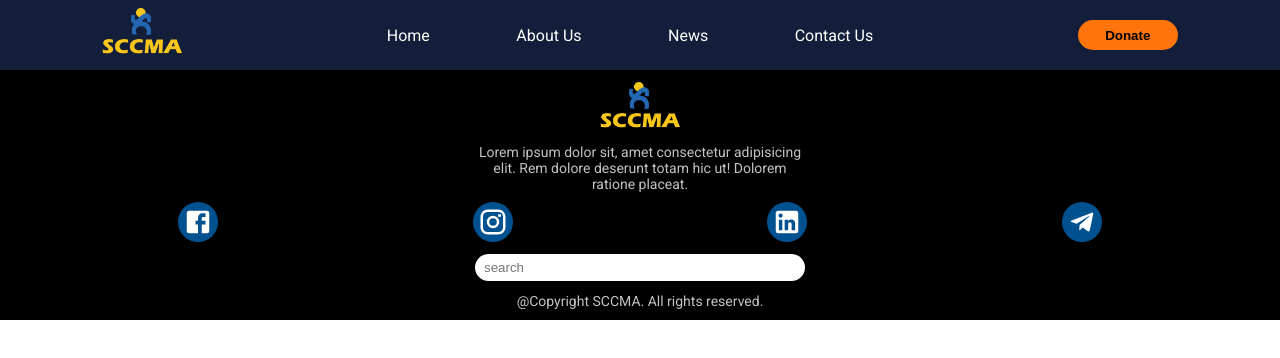
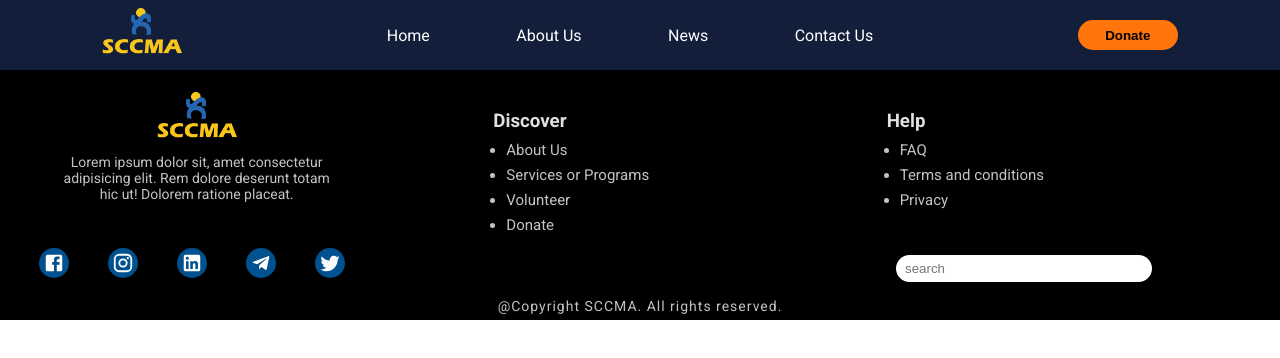
Before and after one commit to yonasman/SCCMA_Website, a React (Vite) app in the folder CLIENT/sccma/: page / in a window 1280 px wide. Shown: the top 358 px of the page. Built offline with nearby package versions, Linux system fonts and the light colour scheme.

Commit message:
Finish footer component

```diff
--- a/CLIENT/sccma/Markup/Components/Footer/Footer.jsx
+++ b/CLIENT/sccma/Markup/Components/Footer/Footer.jsx
@@ -1,7 +1,7 @@
 import styles from './Footer.module.css'
 import logo from '../../../src/assets/images/sccma-logo.png'
 import FacebookIcon from '@mui/icons-material/Facebook';
-// import TwitterIcon from '@mui/icons-material/Twitter';
+import TwitterIcon from '@mui/icons-material/Twitter';
 import InstagramIcon from '@mui/icons-material/Instagram';
 import LinkedInIcon from '@mui/icons-material/LinkedIn';
 import TelegramIcon from '@mui/icons-material/Telegram';
@@ -16,31 +16,32 @@ function Footer() {
                 <img className={styles.logo} src={logo} alt='sccma logo' />
                 <p>Lorem ipsum dolor sit, amet consectetur adipisicing elit. Rem dolore deserunt totam hic ut! Dolorem ratione placeat.</p>
             </div>
-            <div>
-                <p>Discover</p>
+            <div className={styles.links}>
+                <h3>Discover</h3>
                 <ul>
-                    <li>About Us</li>
-                    <li>Services or Programs</li>
-                    <li>Volunteer</li>
-                    <li>Donate</li>
+                    <a href=""><li>About Us</li></a>
+                    <a href=""><li>Services or Programs</li></a>
+                    <a href=""><li>Volunteer</li></a>
+                    <a href=""><li>Donate</li></a>
                 </ul>
             </div>
-            <div>
-                <p>Help</p>
+            <div className={styles.links}>
+                <h3>Help</h3>
                     <ul>
-                        <li>FAQ</li>
-                        <li>Terms and conditions</li>
-                        <li>Privacy</li>
+                        <a href=""><li>FAQ</li></a>
+                        <a href=""><li>Terms and conditions</li></a>
+                        <a href=""><li>Privacy</li></a>
                     </ul>
             </div>
         </div>
         <div className={styles.footer_links_container}>
             {/* footer links */}
             <div className={styles.links_container}>
-                    <a href=""><FacebookIcon/></a>
-                    <a href=""><InstagramIcon/></a>
-                    <a href=""><LinkedInIcon/></a>
-                    <a href=""><TelegramIcon/></a>
+                    <a href="https://www.facebook.com/share/tbdNwbG2ncPgQSWf/?mibextid=qi2Omg"><FacebookIcon/></a>
+                    <a href="https://www.instagram.com/sccma_04?igsh=MWt0anZlZDYwMWxqZQ=="><InstagramIcon/></a>
+                    <a href="https://www.linkedin.com/company/sara-cannizzaro-child-minders-association/"><LinkedInIcon/></a>
+                    <a href="https://t.me/saracenter1"><TelegramIcon/></a>
+                    <a href="https://x.com/sccma04?t=lo1O0j3m5QKNtqTX88IjPg&s=09"><TwitterIcon/></a>
             </div>
             <div className={styles.search_bar}>
                 {/* search bar */}
--- a/CLIENT/sccma/Markup/Components/Footer/Footer.module.css
+++ b/CLIENT/sccma/Markup/Components/Footer/Footer.module.css
@@ -1,13 +1,9 @@
 .footer_container {
     background-color: #000000;
-    height: 250px;
+    height: 280px;
     width: 100%;
     color: rgb(193, 195, 197);
 }
-/* .top_footer_wrapper {
-    display: flex;
-    justify-content: space-around;
-} */
 .logo {
     width: 80px;
     display: block;
@@ -16,7 +12,7 @@
 }
 .top_footer_wrapper:first-child p {
     font-size: 14px;
-    width: 330px;
+    width: 287px;
     text-align: center;
     margin: 0 auto;
 }
@@ -34,13 +30,13 @@
 .links_container {
     display: flex;
     justify-content: space-around;
-    width: 92%;
+    width: 100%;
     padding-bottom: 10px;
 }
 
 .links_container a {
-    width: 40px;
-    height: 40px;
+    width: 30px;
+    height: 30px;
     display: flex;
     align-items: center;
     justify-content: center;
@@ -48,29 +44,60 @@
     background-color: #005190;
 }
 .links_container a:hover {
-    background-color: rgb(227, 32, 32);
+    background-color: rgb(255, 52, 7);
 }
 .links_container svg {
     color: #fff;
-    font-size: 30px;
+    font-size: 22px;
 }
 .search_bar {
-    padding: 2px 0;
+    padding: 10px 0;
 }
 .search_bar input{
     border-radius: 30px;
-    width: 330px;
+    width: 280px;
     height: 27px;
     padding: 0 9px;
     border: none;
 }
+.search_bar input:focus {
+    outline: 2px solid rgb(255, 128, 0);
+}
 .copyright_text {
     text-align: center;
     font-size: 14px;
+    letter-spacing: 1px;
 }
-
-/* **********************8 */
-/* .footer_container .top_footer_wrapper div {
+.top_footer_wrapper ul a:hover {
+    text-decoration: underline;
+}
+/*desktop display */
+@media screen and (min-width:768px) {
+.footer_container {
+    height: 250px;
+    padding-top: 10px;
+}
+.top_footer_wrapper {
+    display: flex;
+    justify-content: space-evenly;
+}
+.top_footer_wrapper ul {
+    margin-left: 13px;
+}
+.top_footer_wrapper ul a {
+    text-decoration: none;
+    color: rgb(193, 195, 197);
+    line-height: 25px;
+    font-size: 15px;
+}
+.top_footer_wrapper>div:nth-child(2) , .top_footer_wrapper>div:nth-child(3) {
+        display: block;
+        padding-top: 30px;
+    }
+.top_footer_wrapper>div:nth-child(2) {
+    margin-left: 100px;
+}
+.footer_container .top_footer_wrapper div {
     flex: 1;
 }
 .links_container {
@@ -81,14 +108,23 @@
 .footer_links_container {
     display: flex;
     justify-content: space-between;
+    flex-direction: row;
 }
 .search_bar {
     display: flex;
     width: 40%;
+    padding: 0;
+}
+.search_bar input{
+    width: 50%;
 }
 .footer_links_container .search_bar {
     justify-content: center;
 }
-.copyright_text {
-    text-align: center;
-} */
+
+.links h3 {
+    font-weight: bold;
+    color: #e4dfdf;
+    padding-bottom: 6px;
+}
+}
--- a/CLIENT/sccma/Markup/Components/Header/Header.module.css
+++ b/CLIENT/sccma/Markup/Components/Header/Header.module.css
@@ -27,6 +27,7 @@ body {
     background-color: rgba(0, 0, 0, 0.965);
     transform: translateX(-100%); /* Start hidden off-screen */
     transition: transform 0.3s ease;
+    padding-left: 20px;
 }
 /* When the menu is open */
 .side_menu.open {
```
